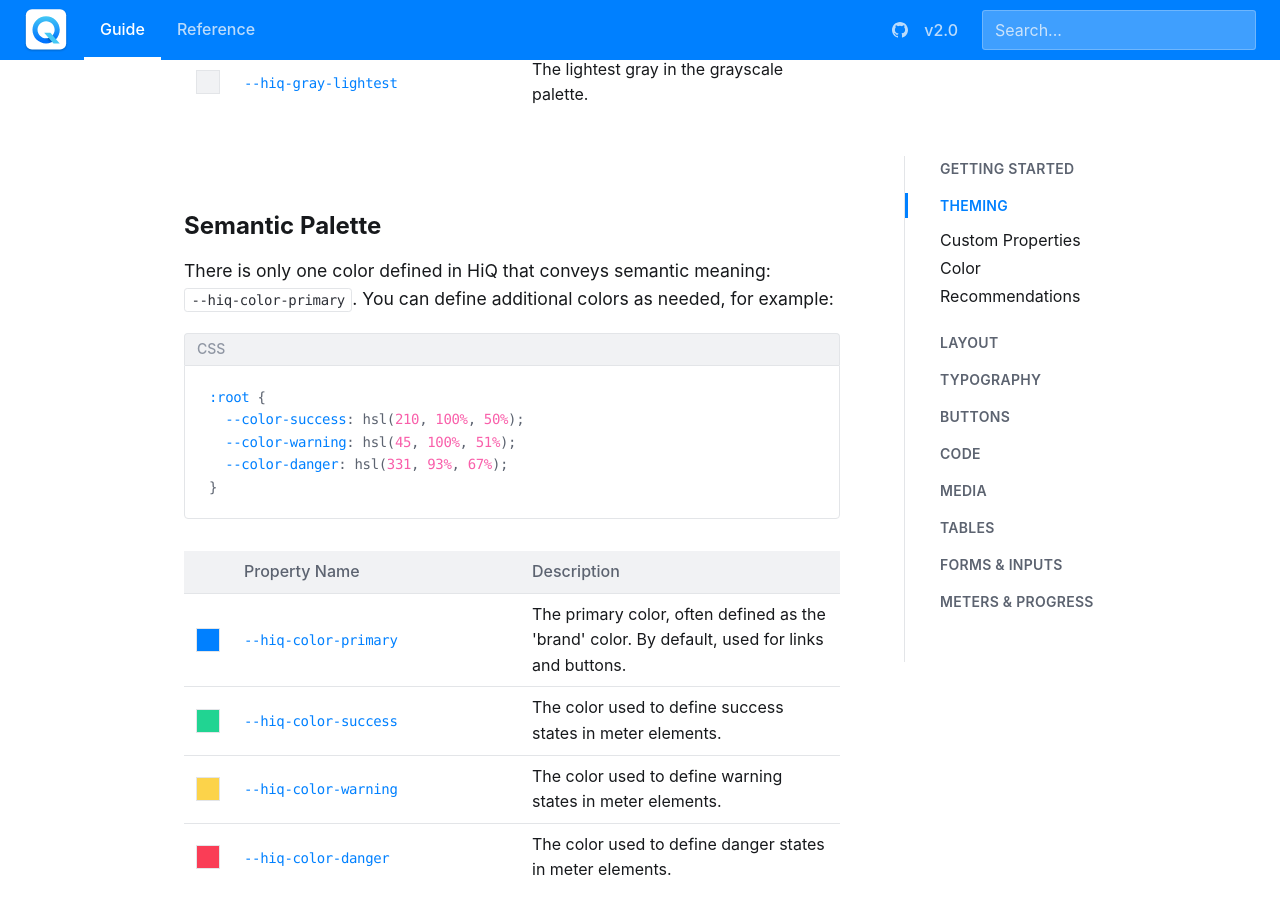
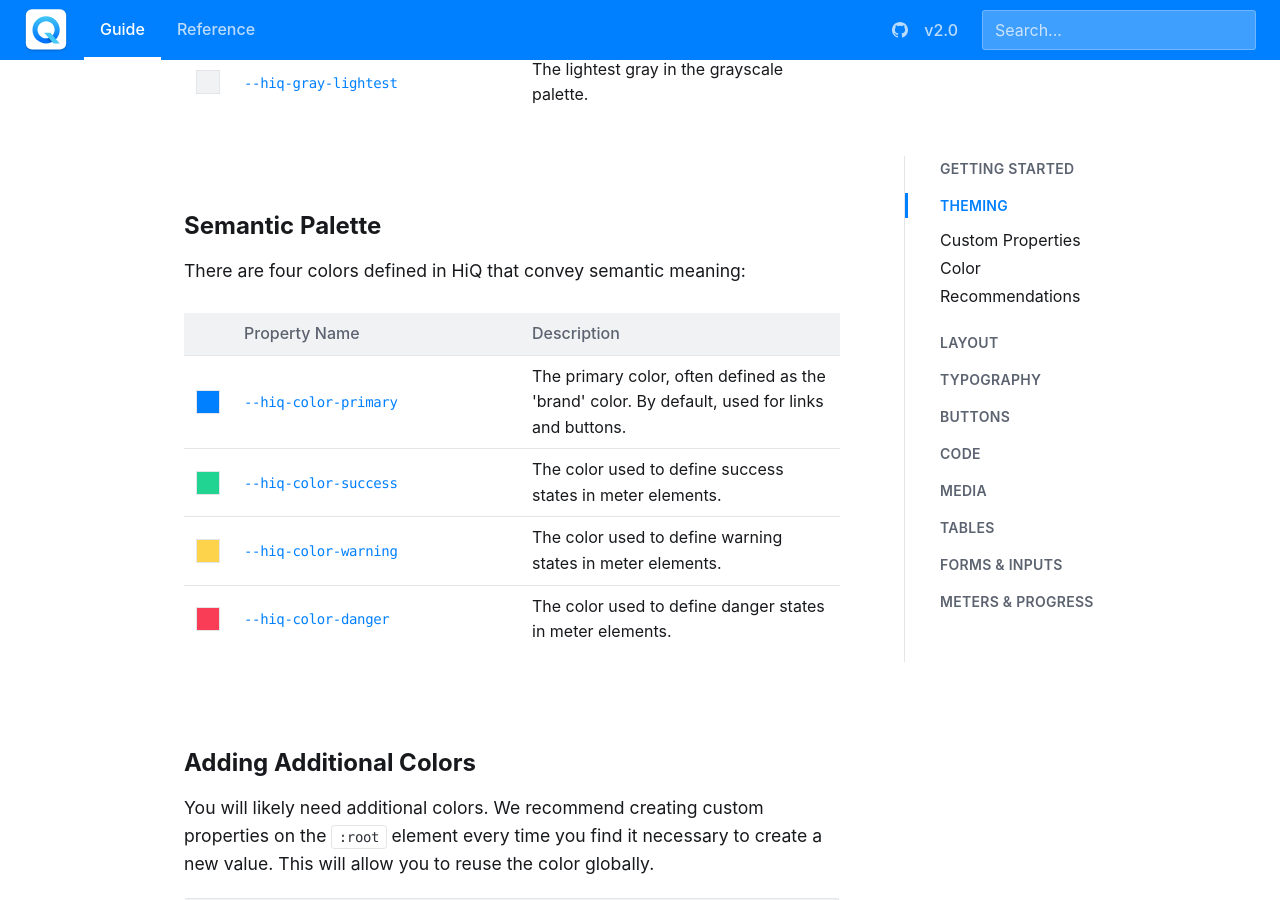
Before and after one commit to jonathanharrell/hiq, a Jekyll site: the page docs/guide/theming/index.html, which Jekyll copies as it is, in a window 1280 px wide and 900 px high, scrolled down 2526 px. Built offline with Jekyll 4.4.1, drawn with Linux system fonts in a browser that asks for light colours; comment, search, counter and statistics services are not loaded.

Commit message:
docs: fixing explanation of semantic palette

```diff
--- a/docs/guide/theming/index.html
+++ b/docs/guide/theming/index.html
@@ -208,14 +208,7 @@
 
 <h3 id="semantic-palette">Semantic Palette</h3>
 
-<p>There is only one color defined in HiQ that conveys semantic meaning: <code class="highlighter-rouge">--hiq-color-primary</code>. You can define additional colors as needed, for example:</p>
-
-<div class="language-css highlighter-rouge"><div class="highlight"><pre class="highlight"><code><span class="nd">:root</span> <span class="p">{</span>
-  <span class="py">--color-success</span><span class="p">:</span> <span class="n">hsl</span><span class="p">(</span><span class="m">210</span><span class="p">,</span> <span class="m">100%</span><span class="p">,</span> <span class="m">50%</span><span class="p">);</span>
-  <span class="py">--color-warning</span><span class="p">:</span> <span class="n">hsl</span><span class="p">(</span><span class="m">45</span><span class="p">,</span> <span class="m">100%</span><span class="p">,</span> <span class="m">51%</span><span class="p">);</span>
-  <span class="py">--color-danger</span><span class="p">:</span> <span class="n">hsl</span><span class="p">(</span><span class="m">331</span><span class="p">,</span> <span class="m">93%</span><span class="p">,</span> <span class="m">67%</span><span class="p">);</span>
-<span class="p">}</span>
-</code></pre></div></div>
+<p>There are four colors defined in HiQ that convey semantic meaning:</p>
 
 <table class="properties-table">
     <thead>
```
Also changed, not shown: guide/theming.md (+1 -9 lines).
